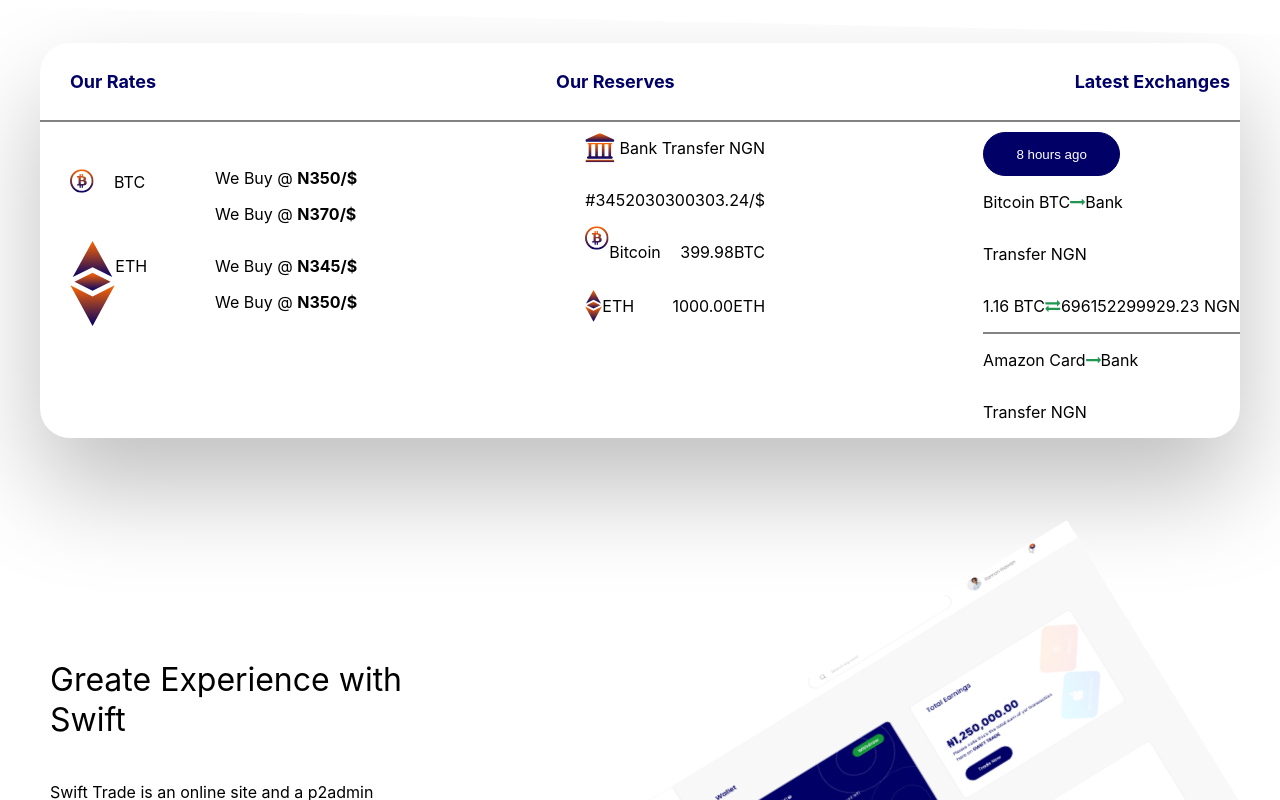
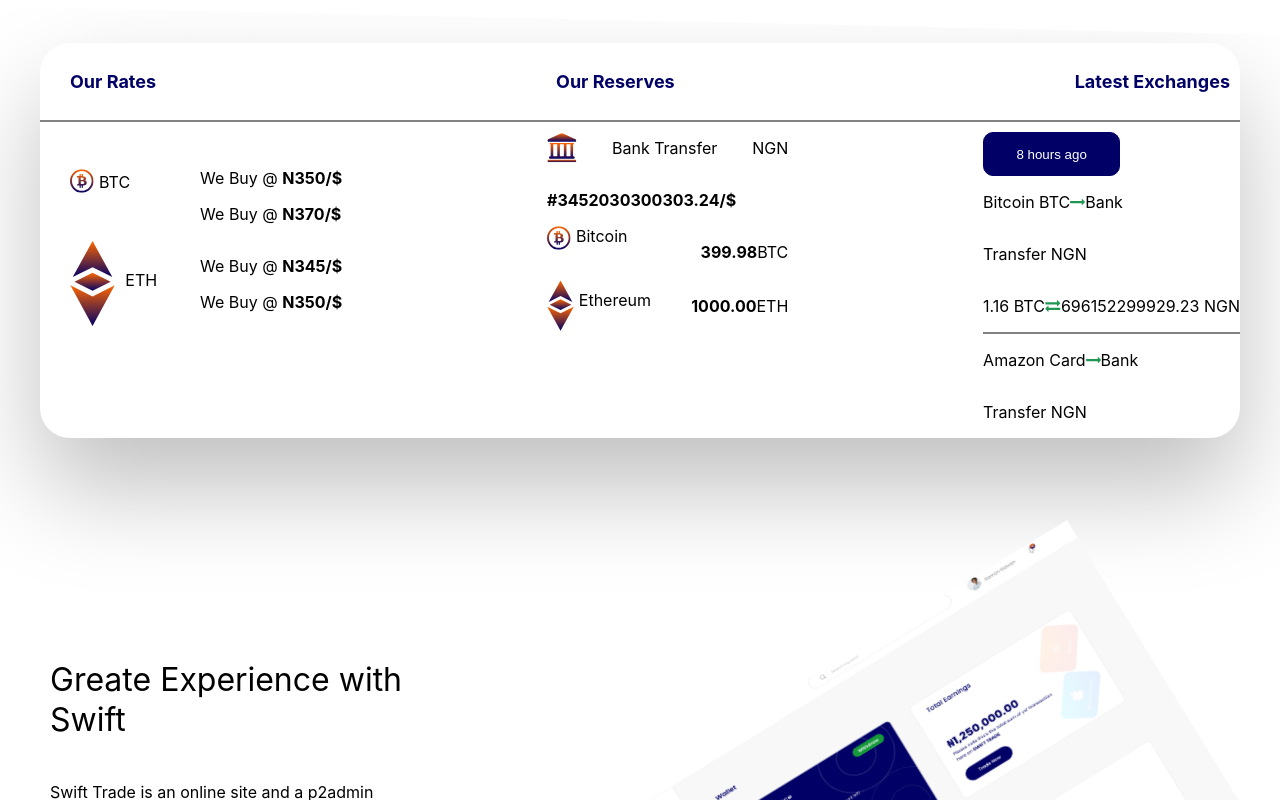
Before and after one commit to iamAbayomi/swift-trade-homepage, a React (Create React App) app: page / in a window 1280 px wide. Shown: the part 880-1680 px from the top of the page. Built offline with nearby package versions, Linux system fonts and the light colour scheme.

Commit message:
added buysell design

```diff
--- a/src/components/BuySellSection/BuySellSection.css
+++ b/src/components/BuySellSection/BuySellSection.css
@@ -25,7 +25,11 @@
 }
 
 .btc-text{
-    margin: 20px 50px 0px 20px;
+    margin: 20px 50px 0px 5px;
+}
+
+.eth-text{
+    margin: 30px 50px 0px 10px;
 }
 
 .btc-text-price{
@@ -35,3 +39,16 @@
 .bold-currency{
     font-weight: 700;
 }
+
+
+.blue-button{
+    border-radius: 10px;
+}
+
+.btc-resrv-text{
+    margin: 0px 50px 0px 5px;
+}
+
+.eth-resrv-text{
+    margin: 10px 50px 0px 5px;
+}
--- a/src/components/BuySellSection/BuySellSection.tsx
+++ b/src/components/BuySellSection/BuySellSection.tsx
@@ -44,7 +44,7 @@
                     <div className="display-flex-withspace">
                         <div className="display-flex-withspace">
                             <img src="./vectors/etherum.svg" />
-                            <p>ETH</p>
+                            <p className="eth-text">ETH</p>
                         </div>
                         <div>
                         <p>We Buy @ <span className="bold-currency">N345/$ </span></p>
@@ -60,16 +60,16 @@
                                 <p>Bank Transfer</p>
                                 <p>NGN</p>
                             </div>
-                            <p>#3452030300303.24/$</p>
+                            <p className="bold-currency">#3452030300303.24/$</p>
                         </div>
 
                         <div className="display-flex-withspace">
                             <div className="display-flex">
                                     <img className="btc-logo" src="./vectors/bitcoin.svg" />
-                                    <p>Bitcoin</p>
+                                    <p className="btc-resrv-text">Bitcoin</p>
                             </div>
                             <div className="display-flex">
-                                <p>399.98</p>
+                                <p className="bold-currency">399.98</p>
                                 <p>BTC</p>
                             </div>
                         </div>
@@ -77,10 +77,10 @@
                         <div className="display-flex-withspace">
                             <div className="display-flex-withspace">
                                 <img src="./vectors/etherum.svg" />
-                                <p>ETH</p>
+                                <p className="eth-resrv-text">Ethereum</p>
                             </div>
                             <div className="display-flex">
-                                <p>1000.00</p>
+                                <p className="bold-currency">1000.00</p>
                                 <p>ETH</p>
                             </div>
                         </div>
```
